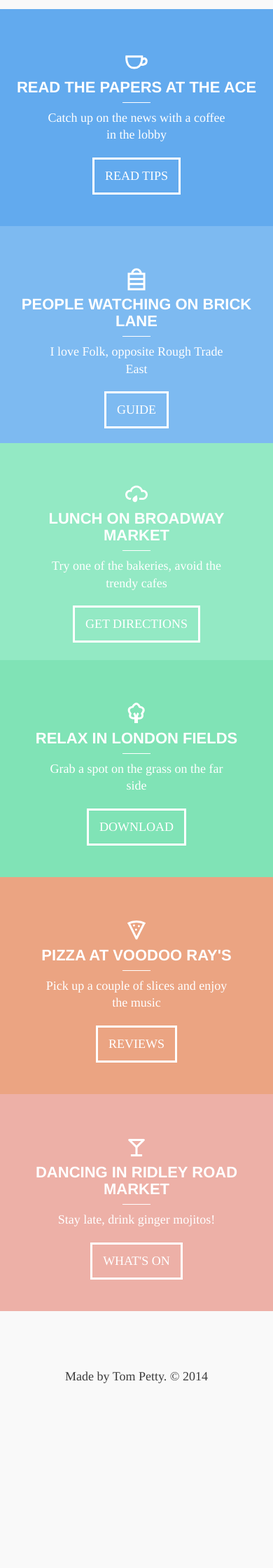
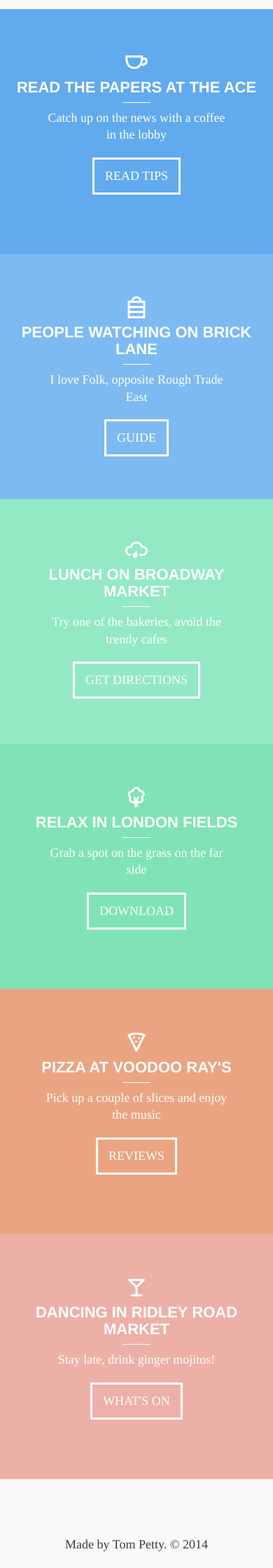
Before and after one commit to anothertompetty/daysmiths, a Jekyll site: the page built from 2.html, in a window 390 px wide. Shown: the part 450-2690 px from the top of the page at 70% size. Built offline with Jekyll 4.4.1, drawn with Linux system fonts in a browser that asks for light colours; nearby versions of some CDN libraries; Markdown is read by kramdown in place of the engine named in the settings; before the commit the page ends 2450 px from its top, so only the background shows below that.

Commit message:
increased mobile item view height

```diff
--- a/css/style.css
+++ b/css/style.css
@@ -364,9 +364,10 @@
 
 .item {
 	position: relative;
+	width: 100%;
+	height: 350px;
 	padding: 60px 20px;
 	background-color: transparent;
-	width: 100%;
 	overflow: hidden;
 	-webkit-box-sizing: border-box;
 	   -moz-box-sizing: border-box;
@@ -407,10 +408,6 @@
 	padding: 10px 15px;
 	border: 3px #fff solid;
 	text-transform: uppercase;
-}
-
-.item {
-	height: 310px;
 }
 
 hr {
```
